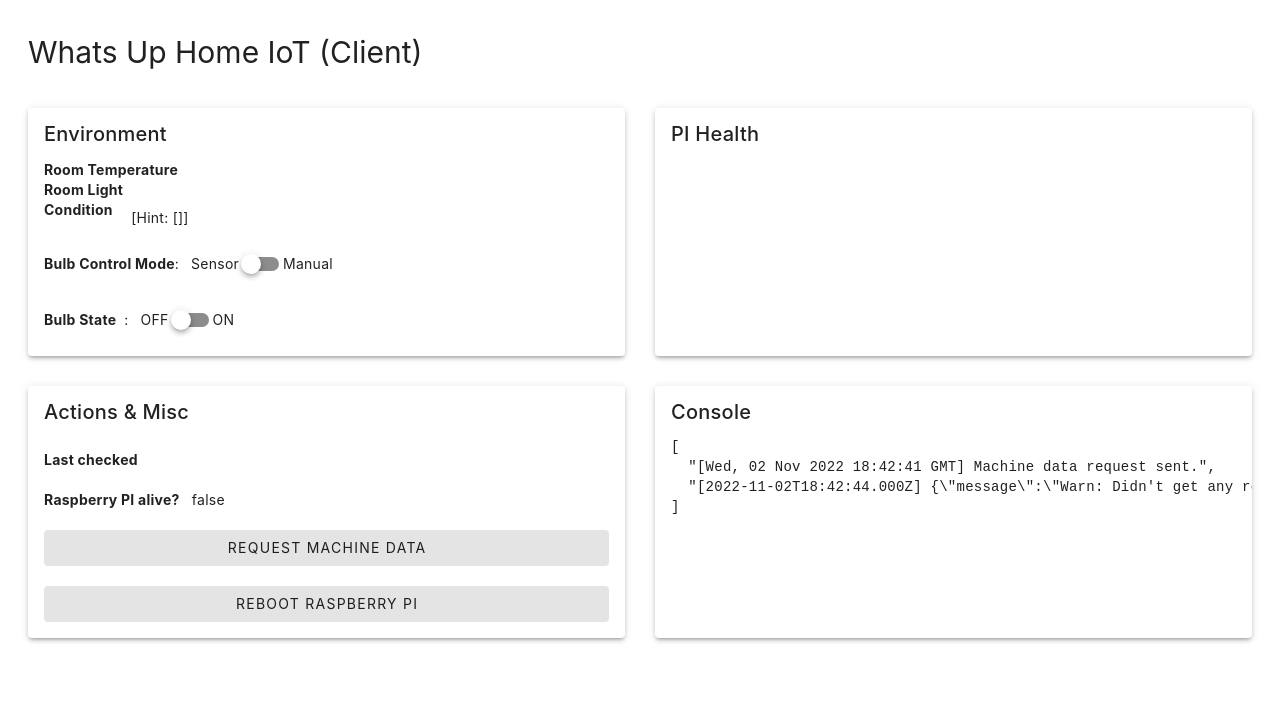
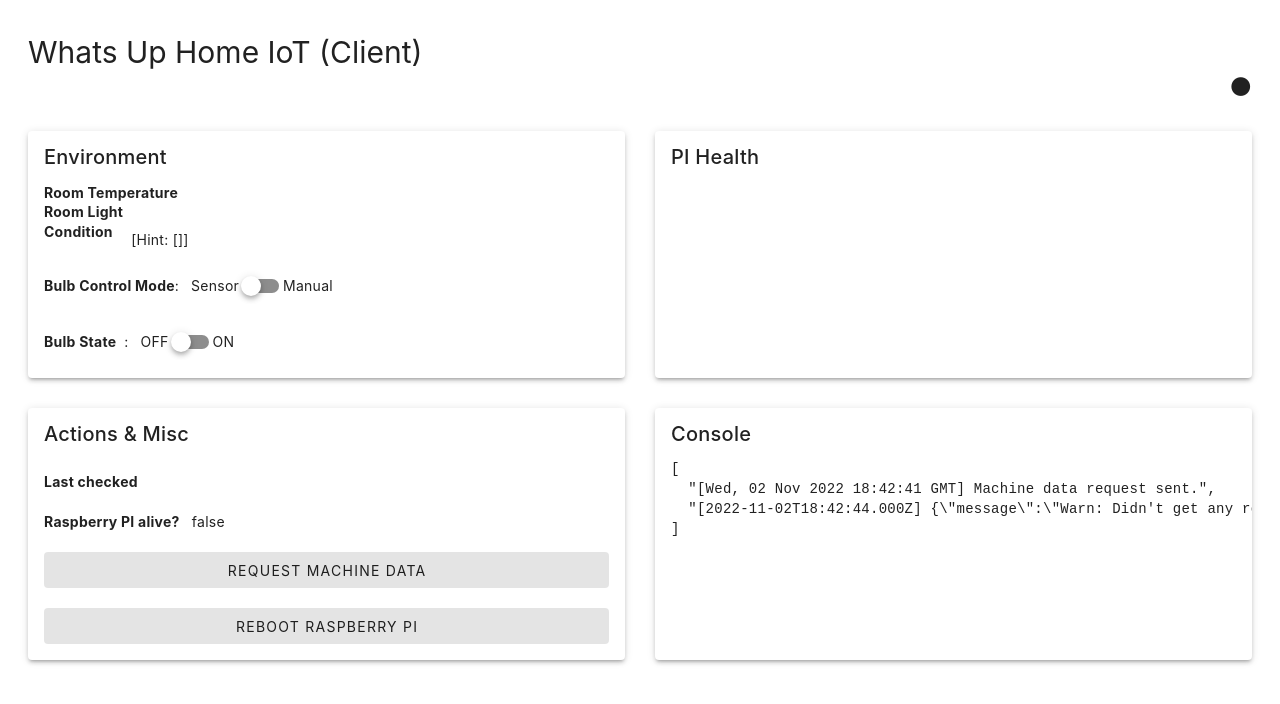
Before and after one commit to TareqNewazShahriar/whats-up-home-iot-web-app, a Vue app: page /#/ in a window 1280 px wide. Shown: the top 704 px of the page. Built offline with nearby package versions, Linux system fonts and the light colour scheme; no server answers; the database is empty.

Commit message:
aline icon

```diff
--- a/src/App.vue
+++ b/src/App.vue
@@ -3,13 +3,14 @@ import { RouterLink, RouterView } from 'vue-router'
 </script>
 
 <template>
-   <v-app>
+   <v-app :class="$vuetify.display.xs? 'pa-2' : 'pa-7'">
       <header>
+         <h1>Whats Up Home IoT (Client)</h1>
          <nav v-if="false">
             <RouterLink to="/">Home</RouterLink>
          </nav>
       </header>
-      <v-main :class="$vuetify.display.xs? 'ma-2' : 'ma-7'">
+      <v-main>
          <RouterView></RouterView>
       </v-main>
    </v-app>
--- a/src/views/HomeView.vue
+++ b/src/views/HomeView.vue
@@ -118,7 +118,9 @@ onMounted(() => {
 
 <template>
    <div>
-      <h1>Whats Up Home IoT (Client)</h1>
+      <div class="d-flex justify-end">
+         <v-icon :color="isPiAlive ? 'green-darken-1' : 'gray'">mdi-checkbox-blank-circle</v-icon>
+      </div>
       <div class="card-list my-8">
          <v-card env>
             <v-card-item>
```
